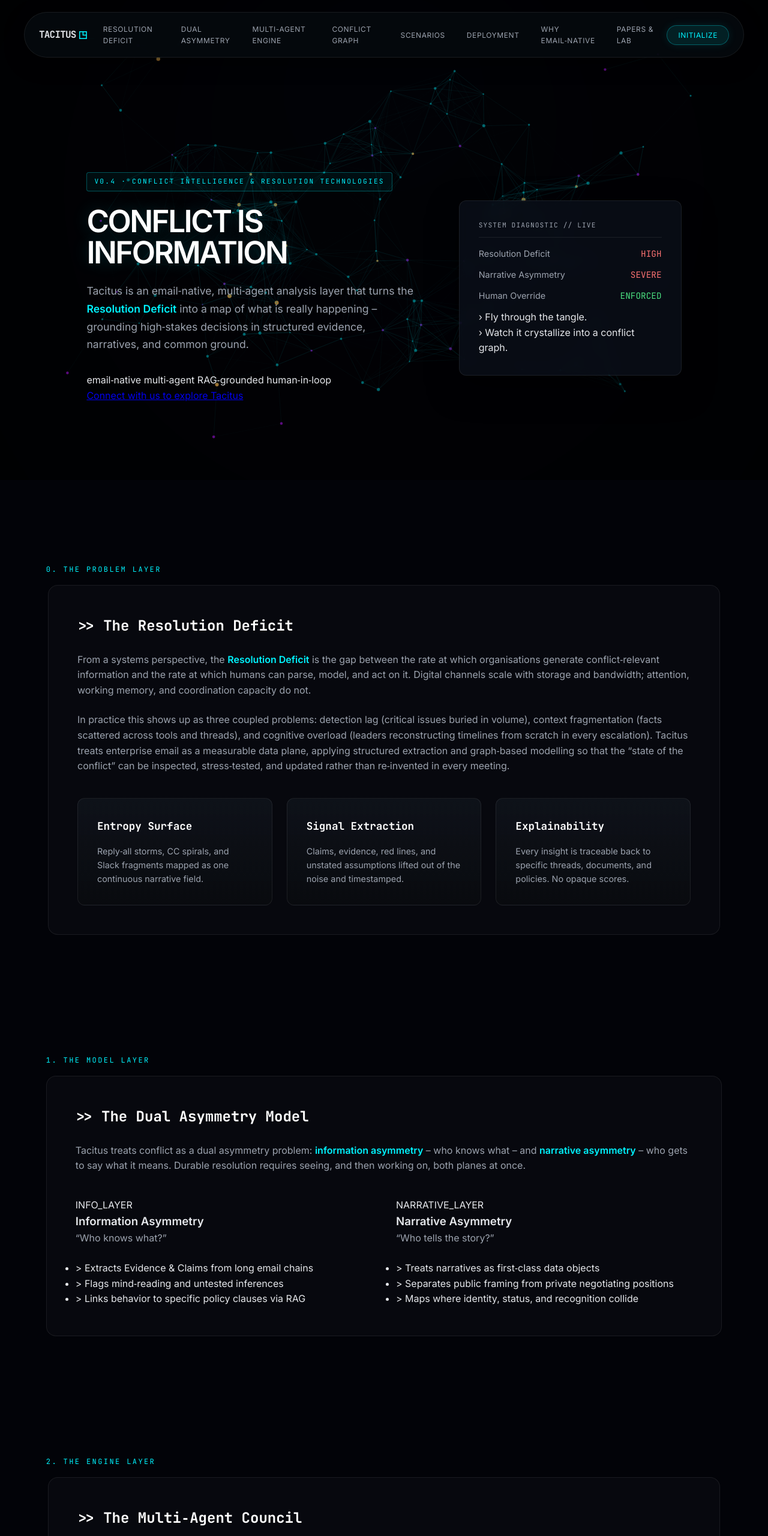
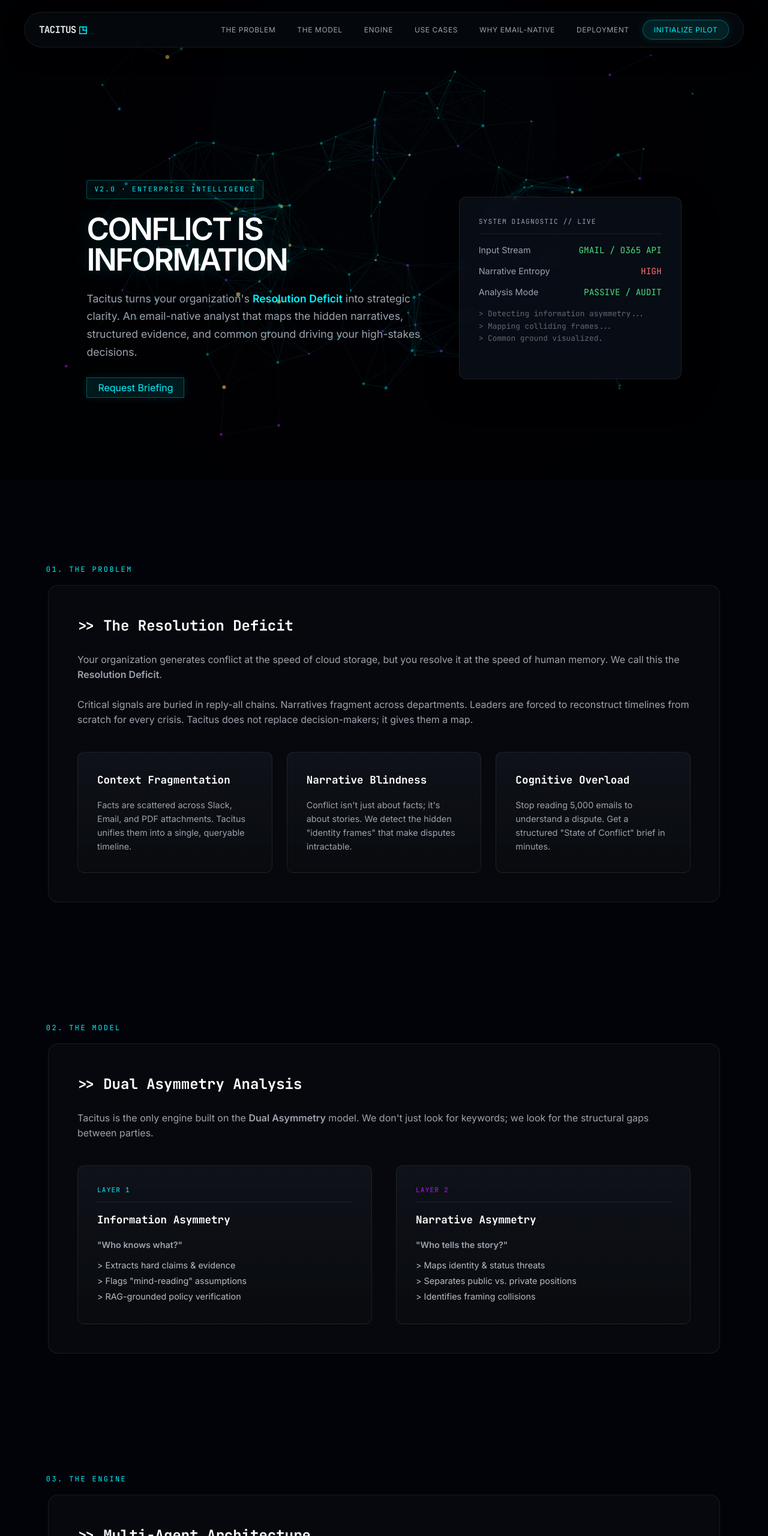
Before and after one commit to sargonxg/tacitus.site0.1, a plain HTML site: page index.html in a window 1280 px wide. Shown: the top 2560 px of the page at 60% size. Drawn offline with Linux system fonts and the light colour scheme.

Commit message:
Revise index.html for Enterprise Narrative Intelligence
Updated the title and various sections to reflect the new focus on Enterprise Narrative Intelligence. Enhanced navigation links and modified content for clarity and relevance.

```diff
--- a/index.html
+++ b/index.html
@@ -3,7 +3,7 @@
 <head>
     <meta charset="UTF-8">
     <meta name="viewport" content="width=device-width, initial-scale=1.0">
-    <title>Tacitus | The Architecture of Narrative Intelligence</title>
+    <title>Tacitus | Enterprise Narrative Intelligence</title>
     <link rel="stylesheet" href="style.css">
     <link href="https://fonts.googleapis.com/css2?family=JetBrains+Mono:wght@300;400;700&family=Inter:wght@300;400;600&display=swap" rel="stylesheet">
 </head>
@@ -13,246 +13,177 @@
     <nav class="glass-panel">
         <div class="logo">TACITUS<span class="logo-mark">◳</span><span class="highlight">_</span></div>
         <div class="nav-links">
-            <a href="#deficit">Resolution Deficit</a>
-            <a href="#model">Dual Asymmetry</a>
-            <a href="#engine">Multi-Agent Engine</a>
-            <a href="#graph">Conflict Graph</a>
-            <a href="#scenarios">Scenarios</a>
+            <a href="#deficit">The Problem</a>
+            <a href="#model">The Model</a>
+            <a href="#engine">Engine</a>
+            <a href="#scenarios">Use Cases</a>
+            <a href="email-native.html">Why Email-Native</a>
             <a href="deployment.html">Deployment</a>
-            <a href="email-native.html">Why Email‑Native</a>
-            <a href="research.html">Papers &amp; Lab</a>
-            <a href="#access" class="btn-glow">Initialize</a>
+            <a href="#access" class="btn-glow">Initialize Pilot</a>
         </div>
     </nav>
 
     <main>
-        <!-- HERO / ENTROPY -->
         <section class="hero" id="top">
             <div class="content-wrapper hero-grid">
                 <div class="hero-copy">
-                    <div class="badge">v0.4 · CONFLICT INTELLIGENCE & RESOLUTION TECHNOLOGIES</div>
-                    <h1 class="glitch-text" data-text="CONFLICT IS INFORMATION">
-                        CONFLICT IS INFORMATION
-                    </h1>
+                    <div class="badge">v2.0 · ENTERPRISE INTELLIGENCE</div>
+                    <h1 class="glitch-text">CONFLICT IS<br>INFORMATION</h1>
                     <p class="subtitle">
-                        Tacitus is an email‑native, multi‑agent analysis layer that turns the
-                        <span class="accent">Resolution Deficit</span> into a map of what is really happening –
-                        grounding high‑stakes decisions in structured evidence, narratives, and common ground.
+                        Tacitus turns your organization's <span class="accent">Resolution Deficit</span> into strategic clarity.
+                        An email-native analyst that maps the hidden narratives, structured evidence, and common ground driving your high-stakes decisions.
                     </p>
-                    <div class="hero-tags">
-                        <span class="tag">email‑native</span>
-                        <span class="tag">multi‑agent</span>
-                        <span class="tag">RAG‑grounded</span>
-                        <span class="tag">human‑in‑loop</span>
-                    </div>
-                    <div class="hero-actions">
-                        <a href="mailto:hello@tacitus.me?subject=Connect%20about%20Tacitus" class="btn-accent">
-                            Connect with us to explore Tacitus
-                        </a>
+                    <div style="margin-top: 2rem;">
+                        <a href="mailto:deploy@tacitus.me" class="btn-glow" style="text-decoration:none; padding: 12px 30px;">Request Briefing</a>
                     </div>
                 </div>
+
                 <div class="hero-panel">
                     <div class="panel-title">SYSTEM DIAGNOSTIC // LIVE</div>
                     <div class="panel-metric">
-                        <span class="metric-label">Resolution Deficit</span>
+                        <span class="metric-label">Input Stream</span>
+                        <span class="metric-value ok">GMAIL / O365 API</span>
+                    </div>
+                    <div class="panel-metric">
+                        <span class="metric-label">Narrative Entropy</span>
                         <span class="metric-value">HIGH</span>
                     </div>
                     <div class="panel-metric">
-                        <span class="metric-label">Narrative Asymmetry</span>
-                        <span class="metric-value">SEVERE</span>
+                        <span class="metric-label">Analysis Mode</span>
+                        <span class="metric-value ok">PASSIVE / AUDIT</span>
                     </div>
-                    <div class="panel-metric">
-                        <span class="metric-label">Human Override</span>
-                        <span class="metric-value ok">ENFORCED</span>
+                    <p style="font-size: 0.8rem; margin-top: 15px; opacity: 0.6; font-family: var(--font-mono);">
+                        > Detecting information asymmetry...<br>
+                        > Mapping colliding frames...<br>
+                        > Common ground visualized.
+                    </p>
                 </div>
-                    <div class="panel-foot">
-                        <span>› Fly through the tangle.</span><br>
-                        <span>› Watch it crystallize into a conflict graph.</span>
+            </div>
+        </section>
+
+        <section id="deficit" class="content-section">
+            <div class="section-label">01. THE PROBLEM</div>
+            <div class="glass-card wide">
+                <h2>>> The Resolution Deficit</h2>
+                <p>
+                    Your organization generates conflict at the speed of cloud storage, but you resolve it at the speed of human memory.
+                    We call this the <strong>Resolution Deficit</strong>.
+                </p>
+                <p>
+                    Critical signals are buried in reply-all chains. Narratives fragment across departments. Leaders are forced to reconstruct timelines from scratch for every crisis. Tacitus does not replace decision-makers; it gives them a map.
+                </p>
+
+                <div class="grid-3">
+                    <div class="card-cyber">
+                        <h4>Context Fragmentation</h4>
+                        <p>Facts are scattered across Slack, Email, and PDF attachments. Tacitus unifies them into a single, queryable timeline.</p>
+                    </div>
+                    <div class="card-cyber">
+                        <h4>Narrative Blindness</h4>
+                        <p>Conflict isn't just about facts; it's about stories. We detect the hidden "identity frames" that make disputes intractable.</p>
+                    </div>
+                    <div class="card-cyber">
+                        <h4>Cognitive Overload</h4>
+                        <p>Stop reading 5,000 emails to understand a dispute. Get a structured "State of Conflict" brief in minutes.</p>
                     </div>
                 </div>
             </div>
         </section>
 
-        <!-- SECTION 0: RESOLUTION DEFICIT -->
-        <section id="deficit" class="content-section">
-            <div class="section-label">0. THE PROBLEM LAYER</div>
+        <section id="model" class="content-section">
+            <div class="section-label">02. THE MODEL</div>
             <div class="glass-card wide">
-                <h2>>> The Resolution Deficit</h2>
+                <h2>>> Dual Asymmetry Analysis</h2>
                 <p>
-                    From a systems perspective, the <span class="accent">Resolution Deficit</span> is the gap between the rate at which
-                    organisations generate conflict‑relevant information and the rate at which humans can parse, model, and act on it.
-                    Digital channels scale with storage and bandwidth; attention, working memory, and coordination capacity do not.
-                </p>
-                <p>
-                    In practice this shows up as three coupled problems: detection lag (critical issues buried in volume),
-                    context fragmentation (facts scattered across tools and threads), and cognitive overload (leaders reconstructing
-                    timelines from scratch in every escalation). Tacitus treats enterprise email as a measurable data plane,
-                    applying structured extraction and graph‑based modelling so that the “state of the conflict” can be inspected,
-                    stress‑tested, and updated rather than re‑invented in every meeting.
-                </p>
-                <div class="grid-3 stat-cards">
-                    <div class="card-cyber small">
-                        <h4>Entropy Surface</h4>
-                        <p>Reply‑all storms, CC spirals, and Slack fragments mapped as one continuous narrative field.</p>
-                    </div>
-                    <div class="card-cyber small">
-                        <h4>Signal Extraction</h4>
-                        <p>Claims, evidence, red lines, and unstated assumptions lifted out of the noise and timestamped.</p>
-                    </div>
-                    <div class="card-cyber small">
-                        <h4>Explainability</h4>
-                        <p>Every insight is traceable back to specific threads, documents, and policies. No opaque scores.</p>
-                    </div>
-                </div>
-            </div>
-        </section>
-
-        <!-- SECTION 1: DUAL ASYMMETRY -->
-        <section id="model" class="content-section">
-            <div class="section-label">1. THE MODEL LAYER</div>
-            <div class="glass-card">
-                <h2>>> The Dual Asymmetry Model</h2>
-                <p>
-                    Tacitus treats conflict as a dual asymmetry problem: <span class="accent">information asymmetry</span>
-                    – who knows what – and <span class="accent">narrative asymmetry</span> – who gets to say what it means.
-                    Durable resolution requires seeing, and then working on, both planes at once.
+                    Tacitus is the only engine built on the <strong>Dual Asymmetry</strong> model. We don't just look for keywords; we look for the structural gaps between parties.
                 </p>
                 <div class="grid-2">
-                    <div class="feature-box">
-                        <div class="icon">INFO_LAYER</div>
-                        <h3>Information Asymmetry</h3>
-                        <p class="feature-sub">“Who knows what?”</p>
-                        <ul class="terminal-list">
-                            <li>&gt; Extracts Evidence &amp; Claims from long email chains</li>
-                            <li>&gt; Flags mind‑reading and untested inferences</li>
-                            <li>&gt; Links behavior to specific policy clauses via RAG</li>
+                    <div class="card-cyber">
+                        <div class="panel-title" style="color: var(--neon-cyan)">LAYER 1</div>
+                        <h4>Information Asymmetry</h4>
+                        <p><strong>"Who knows what?"</strong></p>
+                        <ul style="list-style:none; font-size: 0.9rem; opacity: 0.8; margin-top: 10px; line-height: 1.8;">
+                            <li>> Extracts hard claims & evidence</li>
+                            <li>> Flags "mind-reading" assumptions</li>
+                            <li>> RAG-grounded policy verification</li>
                         </ul>
                     </div>
-                    <div class="feature-box">
-                        <div class="icon">NARRATIVE_LAYER</div>
-                        <h3>Narrative Asymmetry</h3>
-                        <p class="feature-sub">“Who tells the story?”</p>
-                        <ul class="terminal-list">
-                            <li>&gt; Treats narratives as first‑class data objects</li>
-                            <li>&gt; Separates public framing from private negotiating positions</li>
-                            <li>&gt; Maps where identity, status, and recognition collide</li>
+                    <div class="card-cyber">
+                        <div class="panel-title" style="color: var(--neon-purple)">LAYER 2</div>
+                        <h4>Narrative Asymmetry</h4>
+                        <p><strong>"Who tells the story?"</strong></p>
+                        <ul style="list-style:none; font-size: 0.9rem; opacity: 0.8; margin-top: 10px; line-height: 1.8;">
+                            <li>> Maps identity & status threats</li>
+                            <li>> Separates public vs. private positions</li>
+                            <li>> Identifies framing collisions</li>
                         </ul>
                     </div>
                 </div>
             </div>
         </section>
 
-        <!-- SECTION 2: MULTI-AGENT ENGINE -->
         <section id="engine" class="content-section">
-            <div class="section-label">2. THE ENGINE LAYER</div>
+            <div class="section-label">03. THE ENGINE</div>
             <div class="glass-card wide">
-                <h2>>> The Multi‑Agent Council</h2>
+                <h2>>> Multi-Agent Architecture</h2>
                 <p>
-                    Under the hood, Tacitus is a small council of specialized agents – intake, ontology mapper,
-                    argument miner, policy agent, common‑ground synthesizer, risk &amp; ethics, and briefing – orchestrated
-                    around a shared conflict graph. No single agent “decides”; they critique and refine each other, and a human
-                    owns the final move.
+                    Tacitus is not a chatbot. It is a council of specialized agents that critique and refine each other before presenting a briefing to the human operator.
                 </p>
                 <div class="pipeline-viz">
                     <div class="step">
                         <span class="step-num">01</span>
                         <h4>Ingest</h4>
-                        <p>Email‑native connectors (Gmail / O365 / IMAP). No new portal; no lost context.</p>
+                        <p>Secure, email-native connectors (Gmail/O365). No new portals.</p>
                     </div>
-                    <div class="line"></div>
                     <div class="step">
                         <span class="step-num">02</span>
                         <h4>Mine</h4>
-                        <p>Agents extract actors, issues, interests, narratives, and evidence into an ontology.</p>
+                        <p>Agents extract actors, claims, and hidden narratives.</p>
                     </div>
-                    <div class="line"></div>
                     <div class="step">
                         <span class="step-num">03</span>
                         <h4>Ground</h4>
-                        <p>RAG links behaviors and claims to policies, contracts, and precedents.</p>
+                        <p>Policy Agent verifies claims against company documents (RAG).</p>
                     </div>
-                    <div class="line"></div>
                     <div class="step">
                         <span class="step-num">04</span>
                         <h4>Synthesize</h4>
-                        <p>Briefing agent renders the conflict graph into timelines, maps, and options.</p>
+                        <p>Generates a human-readable "Decision Brief."</p>
                     </div>
                 </div>
             </div>
         </section>
 
-        <!-- SECTION 3: CONFLICT GRAPH -->
-        <section id="graph" class="content-section">
-            <div class="section-label">3. THE GRAPH LAYER</div>
-            <div class="glass-card">
-                <h2>>> From Tangle to Crystal</h2>
-                <p>
-                    The canvas above is not a screensaver. It is a metaphor for what Tacitus does in production:
-                    a swarm of unstructured messages gradually resolves into a crystalline graph of actors, claims,
-                    narratives, and precedents – with “common ground” glowing at the center.
-                </p>
-                <div class="graph-legend">
-                    <div class="legend-item">
-                        <span class="legend-dot fact"></span>
-                        <span class="legend-label">Facts &amp; Evidence</span>
-                    </div>
-                    <div class="legend-item">
-                        <span class="legend-dot narrative"></span>
-                        <span class="legend-label">Narratives &amp; Frames</span>
-                    </div>
-                    <div class="legend-item">
-                        <span class="legend-dot shared"></span>
-                        <span class="legend-label">Shared Interests</span>
-                    </div>
-                </div>
-                <p class="hint">
-                    Scroll or move your cursor through the field: at the top of the page, the tangle dominates.
-                    As you descend into the stack, the structure coefficient increases and the swarm settles
-                    into a visible graph.
-                </p>
-            </div>
-        </section>
-
-        <!-- SECTION 4: SCENARIOS -->
         <section id="scenarios" class="content-section">
-            <div class="section-label">4. DEPLOYMENT SCENARIOS</div>
-            <h2 class="section-heading">&gt;&gt; High‑Stakes, Cross‑Domain</h2>
+            <div class="section-label">04. DEPLOYMENT</div>
+            <div class="glass-card wide">
+                <h2>>> High-Stakes Interventions</h2>
                 <div class="grid-3">
                     <div class="card-cyber">
                         <h4>HR Investigations</h4>
-                    <p>
-                        Six months of emotionally loaded threads turned into audit‑ready timelines.
-                        Tacitus links behavior to policy clauses and previous decisions, and surfaces unresolved questions
-                        for human investigators.
-                    </p>
+                        <p>Transform months of emotional email threads into audit-ready timelines. Automatically link alleged behaviors to specific clauses in your Employee Handbook.</p>
                     </div>
                     <div class="card-cyber">
-                    <h4>C‑Suite Strategy</h4>
-                    <p>
-                        Reveals when executives are arguing from different frames – cost vs. identity, short‑term vs.
-                        long‑term – and pinpoints overlapping values like customer trust or talent retention.
-                    </p>
+                        <h4>C-Suite Alignment</h4>
+                        <p>Reveal when executives are arguing past each other (e.g., "Cost" vs. "Identity" frames). Surface the hidden common ground to unlock strategic paralysis.</p>
                     </div>
                     <div class="card-cyber">
-                    <h4>Diplomacy &amp; Peacebuilding</h4>
-                    <p>
-                        Separates symbolic language from operative demands, retrieves analogous treaty language,
-                        and proposes formulations consistent with both precedent and stated interests.
-                    </p>
+                        <h4>Diplomacy & Treaty</h4>
+                        <p>Separate symbolic "red line" language from operative demands. Retrieve precedent from historical treaty databases to suggest viable compromise clauses.</p>
+                    </div>
                 </div>
             </div>
         </section>
 
-        <!-- FOOTER / ACCESS -->
         <footer id="access">
+            <div class="content-wrapper">
                 <div class="terminal-footer">
-                <p>&gt; system_status: <span class="status-ok">OPERATIONAL</span></p>
-                <p>&gt; human_in_loop: <span class="status-ok">REQUIRED</span></p>
-                <p>&gt; deployment_mode: <span class="status-ok">INVITE ONLY</span></p>
+                    <p style="color: var(--neon-cyan); margin-bottom: 10px;">root@tacitus:~$ initiate_contact_protocol</p>
+                    <p>System Status: <span class="status-ok">OPERATIONAL</span></p>
+                    <p>Privacy Level: <span class="status-ok">ENCLAVE ISOLATED</span></p>
                     <br>
-                <a href="mailto:deploy@tacitus.me?subject=Tacitus%20Deployment%20Inquiry" class="cmd-link">
-                    root@tacitus:~$ initiate_deployment_sequence
-                </a>
+                    <p class="copyright">© 2025 Tacitus Resolution Technologies. Augmentation, not automation.</p>
+                </div>
             </div>
         </footer>
     </main>
```
Lines whose indentation alone changed are shown as unchanged.
